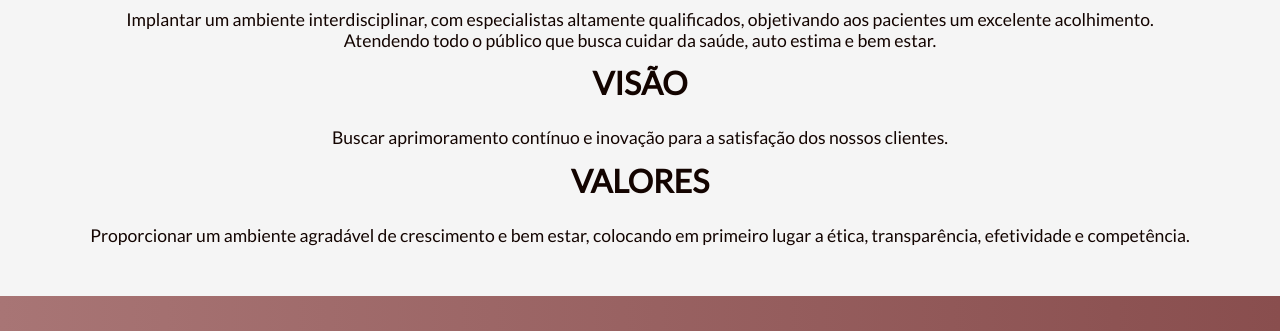
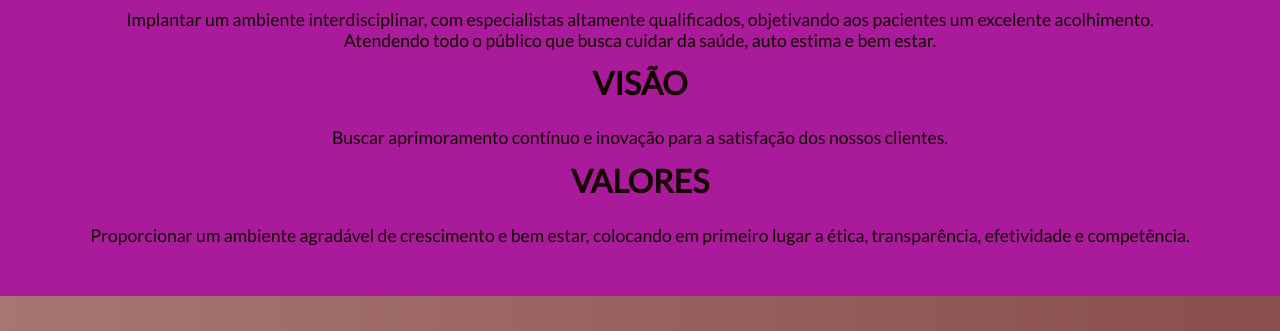
Before and after one commit to vitormds/Site_Estetica, a plain HTML site: page sobre.html in a window 1280 px wide. Shown: the part 668-999 px from the top of the page. Drawn offline with nearby package versions, Linux system fonts and the light colour scheme.

Commit message:
Mudei para rosa

```diff
--- a/css/style.css
+++ b/css/style.css
@@ -56,7 +56,7 @@ img {max-width: 100% }
 
 /* NEWSLETTER */
 .newsletter {
-	background-color: #f5f5f5;
+	background-color: #aa1b9c;
 	box-sizing: border-box;
     padding-left: 15px;
     padding-right: 15px;
```
